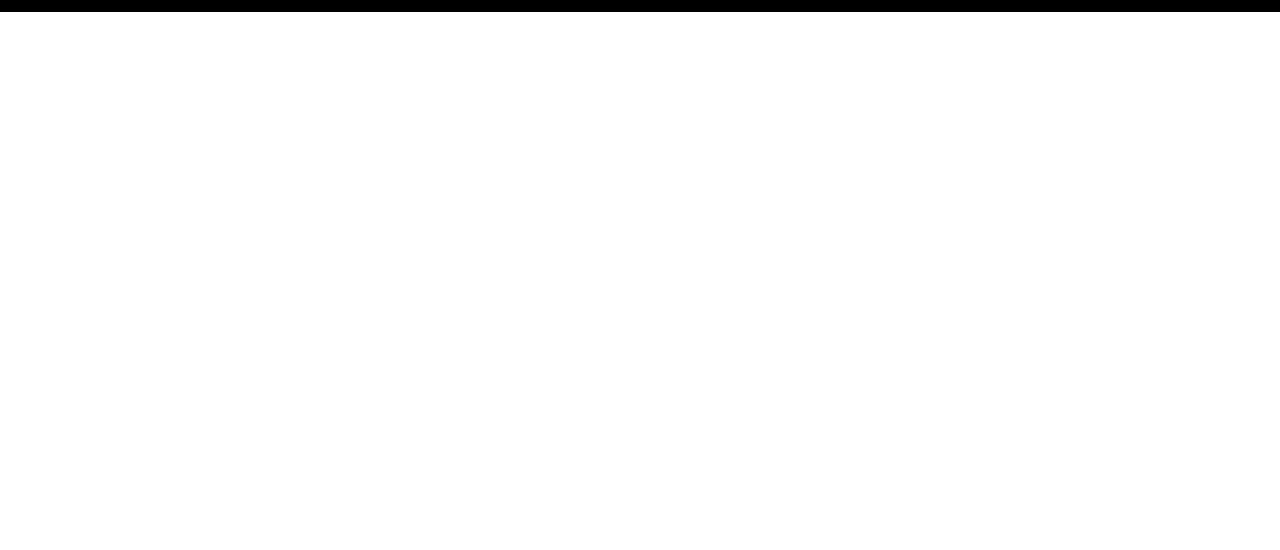
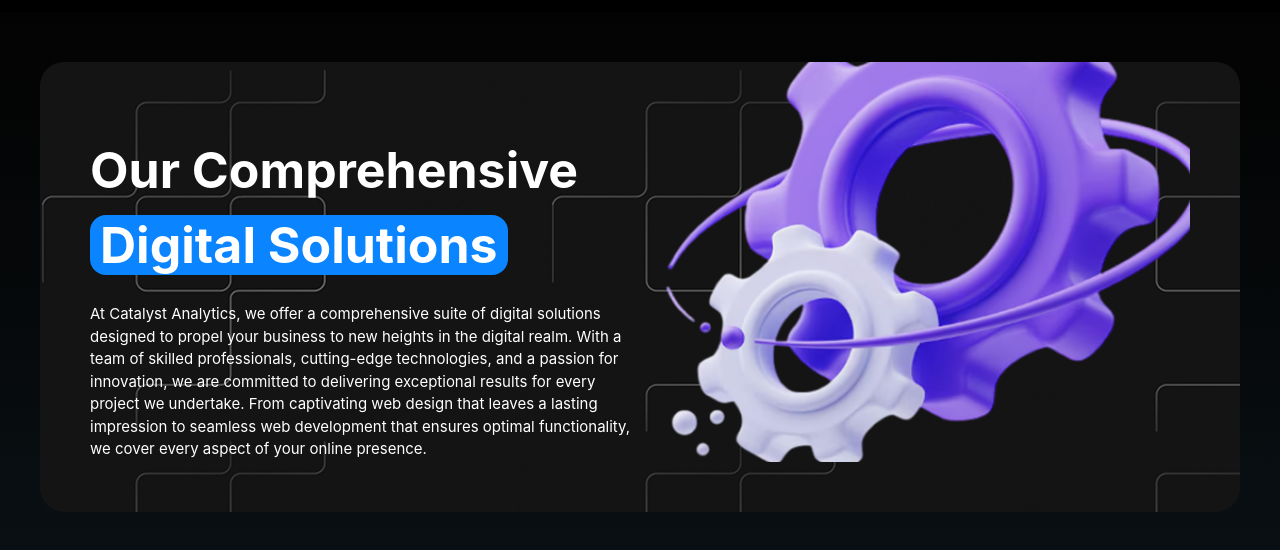
Before and after one commit to mrurazaliev/exam3, a website: page src/Page2.html in a window 1280 px wide. Shown: the part 82-632 px from the top of the page. Drawn offline with nearby package versions, Linux system fonts and the light colour scheme; files that its build step writes are made by us from their sources.

Commit message:
section 1 of Page 2 added

```diff
--- a/src/Page2.html
+++ b/src/Page2.html
@@ -7,8 +7,8 @@
     <link rel="stylesheet" href="../src/output.css">
 </head>
 <body>
-      <header class="bg-[black]">
-    <div  class="max-w-300 m-auto px-5 p-[15px] text-white flex items-center justify-between ">
+    <header class="bg-[black]">
+       <div  class="max-w-300 m-auto px-5 p-[15px] text-white flex items-center justify-between ">
          <img src="../images/Logo (10).png" alt="">
     <nav class=" hidden lg:flex gap-5 text-[white text-[18px] ]">
         <a href="../src/Page1.html">Home</a>
@@ -18,8 +18,28 @@
         <a href="">Contact</a>
     </nav>
      <button class="bg-[#0A84FF] px-[20px] p-[10px] text-center rounded-2xl">Contact Us</button>
-    </div>
+       </div>
+    </header>
 
-</header>
+    <main class="bg-black">
+       <section class="bg-gradient-to-b px-5 from-[#030303] to-[#0D181E] min-h-screen lg:pt-[50px]">
+       <div  class="max-w-300 m-auto px-5 relative rounded-3xl " style="background-image: url(../images/image\ 4\ \(6\).png); padding: 50px; ">
+
+        <div class="pt-5 flex flex-col lg:flex-row-reverse">
+            <img class="w-[100%] lg:w-[50%] lg:h-[400px] lg:mt-[-70px]" src="../images/Screenshot_85.png" alt="">
+            <div class="text-white flex flex-col gap-5 w-[] justify-center lg:justify-baseline lg:items-baseline items-center ">
+           <h1 class="text-[28px] lg:text-[50px] text-center lg:text-left font-bold">Our Comprehensive <span class="px-[10px] rounded-2xl bg-[#0A84FF]"> Digital Solutions</span>  </h1>
+           <p class="text-[14px] lg:text-[15px] text-center lg:text-left">At Catalyst Analytics, we offer a comprehensive suite of digital solutions designed to propel your business to new heights in the digital realm. With a team of skilled professionals, cutting-edge technologies, and a passion for innovation, we are committed to delivering exceptional results for every project we undertake. From captivating web design that leaves a lasting impression to seamless web development that ensures optimal functionality, we cover every aspect of your online presence.</p>
+
+        </div>
+        </div>
+
+
+
+       </div>
+
+    </section>
+    </main>
+
 </body>
 </html>
```
Also changed, not shown: images/Screenshot_85.png (added), images/image 4 (6).png (added).
